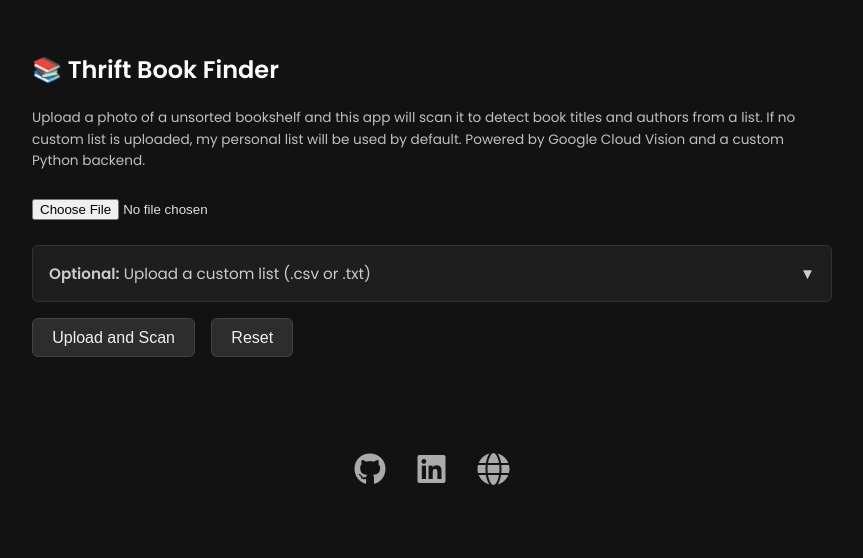
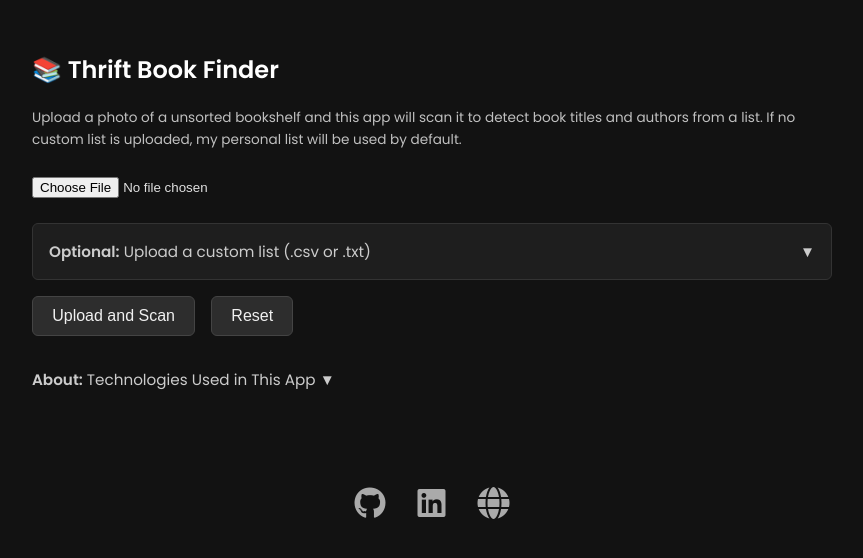
Before and after one commit to NMGIS/thrift-book-detector, a React (Create React App) app: page / in a window 1280 px wide. Shown: the top 558 px of the page, without its empty margins (208-1071 px from the left). Built offline with nearby package versions, Linux system fonts and the light colour scheme.

Commit message:
Add tech stack information
Add tech stack information dropdown

```diff
--- a/src/App.css
+++ b/src/App.css
@@ -122,3 +122,26 @@
 .footer a:hover {
   color: #da5b4b;
 }
+
+.expandable-toggle {
+  margin-top: 2rem;
+  cursor: pointer;
+  color: #ccc;
+  font-size: 0.95rem;
+  transition: color 0.2s ease;
+}
+
+.expandable-toggle:hover {
+  color: #fff;
+}
+
+.expandable-content {
+  margin-top: 0.75rem;
+  font-size: 0.9rem;
+  color: #aaa;
+}
+
+.expandable-content ul {
+  padding-left: 1.2rem;
+  margin: 0;
+}
--- a/src/App.js
+++ b/src/App.js
@@ -80,6 +80,8 @@
 
 const [showHelp, setShowHelp] = useState(false);
 
+const [showTech, setShowTech] = useState(false);
+
 
   return (
     <div className="container">
@@ -88,7 +90,6 @@
       <p className="instructions" style={{ fontSize: "0.85rem" }}>
         Upload a photo of a unsorted bookshelf and this app will scan it to detect
         book titles and authors from a list. If no custom list is uploaded, my personal list will be used by default.
-        Powered by Google Cloud Vision and a custom Python backend.
       </p>
 
       <input
@@ -174,6 +175,26 @@
       {submitted && matches.length === 0 && !loading && (
         <p style={{ marginTop: '2rem' }}>❌ No matches found.</p>
       )}
+      <p>
+      <div className="expandable-section">
+        <div className="expandable-toggle" onClick={() => setShowTech(!showTech)}>
+          <strong>About:</strong> Technologies Used in This App {showTech ? '▲' : '▼'}
+        </div>
+
+        {showTech && (
+          <div className="expandable-content">
+            <ul>
+              <li><strong>React</strong> – for building the frontend user interface</li>
+              <li><strong>RESTful Flask (Python) API</strong> – processes image uploads and returns matches</li>
+              <li><strong>Google Cloud Vision API</strong> – for optical character recognition (OCR)</li>
+              <li><strong>RapidFuzz</strong> – for fuzzy matching scanned text against your list</li>
+              <li><strong>GitHub Pages</strong> – hosts the frontend site</li>
+              <li><strong>Render</strong> – hosts the Python/Flask backend</li>
+            </ul>
+          </div>
+        )}
+      </div>
+      </p>
       <footer className="footer">
         <a href="https://github.com/NMGIS" target="_blank" rel="noopener noreferrer">
           <i className="fa-brands fa-github fa-2x"></i>
```
